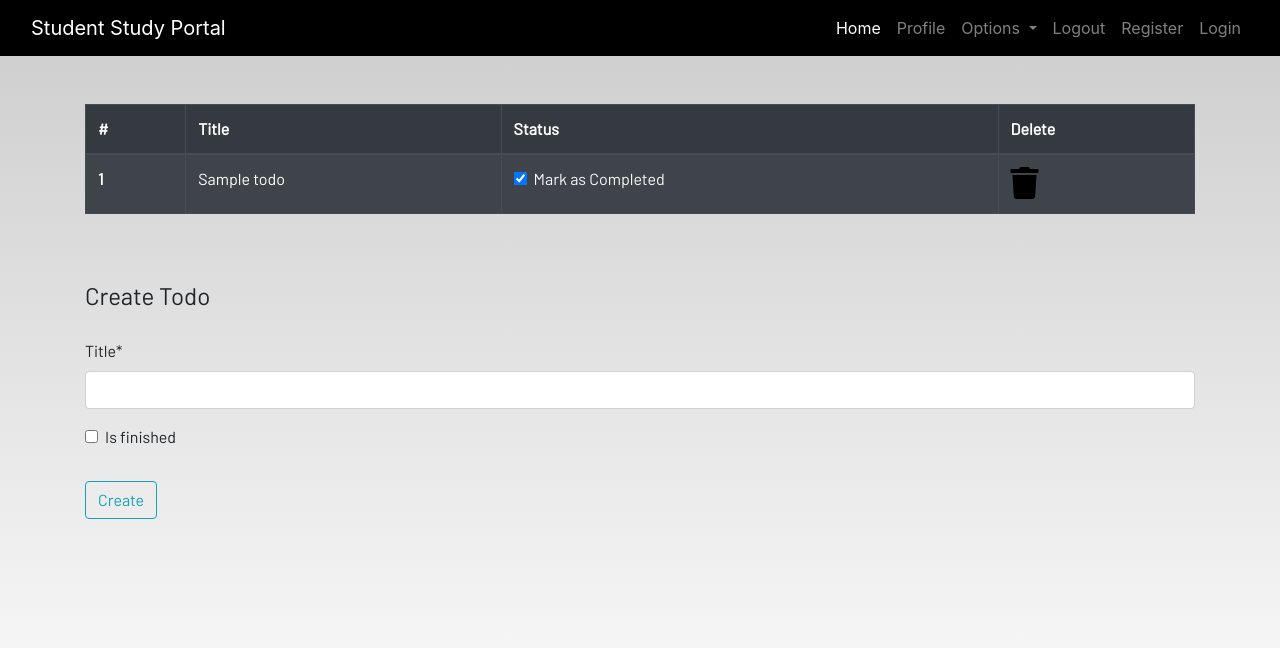
After one commit to Mirii100/studentPortal, a Django app: page /todo/ in a window 1280 px wide. The commit adds this page. Shown: the top 648 px of the page. Run offline with Django 5.2, Linux system fonts and the light colour scheme; a user stored in the database is signed in; tables that the repository leaves empty hold one stand-in row (values such as "Sample post"); some libraries are stand-ins or nearby versions; some web fonts are replaced.

Commit message:
added to and its functionality' ;

```diff
--- a/studentportal/dashboard/admin.py
+++ b/studentportal/dashboard/admin.py
@@ -1,5 +1,5 @@
 from django.contrib import admin
-from  .models import Notes,Homework
+from  .models import Notes,Homework,Todo
 # Register your models here.
 
 admin.site.register(Homework)
@@ -9,3 +9,5 @@ admin.site.register(Homework)
 @admin.register(Notes)
 class NotesAdmin(admin.ModelAdmin):
     list_display = ('title', 'description', 'user', 'created_at')
+
+admin.site.register(Todo)
--- a/studentportal/dashboard/form.py
+++ b/studentportal/dashboard/form.py
@@ -1,5 +1,5 @@
 from django import forms
-from .models import Notes,Homework
+from .models import Notes,Homework,Todo
 
 class NotesForm(forms.ModelForm):
     class Meta:
@@ -17,3 +17,14 @@ class HomeworkForm(forms.ModelForm):
         model = Homework
         widgets ={'due_date':DateInput}
         fields = ['title', 'subject','description', 'due_date','is_finised']
+
+
+
+class DashboardForm(forms.Form):
+    text = forms.CharField(max_length=200,label='enter your serach here  ')
+
+
+class TodoForm(forms.ModelForm):
+    class Meta:
+        model=Todo
+        fields=['title','is_finished']
--- a/studentportal/dashboard/models.py
+++ b/studentportal/dashboard/models.py
@@ -30,3 +30,13 @@ class Homework(models.Model):
 
     def __str__(self):
         return f'{self.user.username} Homework - {self.description} - {self.due_date}'
+
+
+
+class Todo(models.Model):
+    user = models.ForeignKey(User, on_delete=models.CASCADE)
+    title=models.CharField(max_length=200)
+    is_finished = models.BooleanField(default=False)
+
+    def __str__(self):
+        return f'{self.user.username} Todo - {self.title} - {self.is_finished}'
--- a/studentportal/dashboard/urls.py
+++ b/studentportal/dashboard/urls.py
@@ -3,10 +3,17 @@ from . import views
 urlpatterns = [
     path('',views.dashboard_view,name='home'),
     path('notes/',views.notes_view,name='notes'),
+    path('youtube/',views.myYoutube,name='youtube'),
+    path('todo/',views.my_todo,name='todo'),
     path('deleteNote/<int:pk>',views.deleteNote,name='deleteNote'),
     path('notes_detail/<int:pk>/',views.NoteDetailView.as_view(),name='notes_detail'),
     path('homework/',views.homework,name='homework'),
-    path('update_homework/',views.update_homework,name='update_homework'),
+    path('update_homework/<int:pk>/',views.update_homework,name='update_homework'),
+    path('delete_homework/<int:pk>/',views.delete_homework,name='delete_homework'),
+    path('update_todo/<int:pk>/',views.update_todo,name='update_todo'),
+    path('delete_todo/<int:pk>/',views.delete_todo,name='delete_todo'),
+
+
 
 
 ]
--- a/studentportal/dashboard/views.py
+++ b/studentportal/dashboard/views.py
@@ -1,8 +1,10 @@
 from django.shortcuts import render,redirect
 from django.views import generic
 from .form import *
-from.models import Homework
+from . form import DashboardForm
+from.models import Homework,Todo
 from django.contrib import messages
+from youtubesearchpython import VideosSearch
 # Create your views here.
 def dashboard_view(request):
     return render(request,'home.html')
@@ -92,3 +94,122 @@ def update_homework(request,pk=None):
 
     homework.save()
     return redirect('homework')
+
+
+
+def delete_homework(request,pk=None):
+    homework=Homework.objects.get(id=pk)
+    homework.delete()
+    return redirect('homework')
+
+
+
+
+def myYoutube(request):
+    if request.method == 'POST':
+        form = DashboardForm(request.POST)
+        # Safely get the 'text' key from the POST data
+        text = request.POST.get('text', '').strip()  # Default to an empty string if 'text' is not provided
+        if text:  # Proceed only if 'text' is not empty
+            video = VideosSearch(text, limit=20)
+            result_list = []
+            for i in video.result().get('result', []):  # Safeguard against missing 'result'
+                result_dict = {
+                    'input': text,
+                    'title': i.get('title', 'No title available'),
+                    'duration': i.get('duration', 'N/A'),
+                    'thumbnail': i.get('thumbnails', [{}])[0].get('url', ''),
+                    'channel': i.get('channel', {}).get('name', 'Unknown channel'),
+                    'views': i.get('viewCount', {}).get('short', 'N/A'),
+                    'published': i.get('publishedTime', 'Unknown'),
+                    'link': i.get('link', '#'),
+                }
+
+                # Extract description snippets if available
+                desc = ''
+                description_snippet = i.get('descriptionSnippet', [])
+                if isinstance(description_snippet, list):  # Ensure it's iterable
+                    for j in description_snippet:
+                        desc += j.get('text', '')
+
+                result_dict['description'] = desc
+                result_list.append(result_dict)
+
+            context = {
+                'form': form,
+                'results': result_list,
+            }
+            return render(request, 'youtube.html', context)
+        else:
+            # Handle the case where 'text' is empty
+            context = {
+                'form': form,
+                'results': [],
+                'error': "Please enter a search term.",
+            }
+            return render(request, 'youtube.html', context)
+
+    else:
+        form = DashboardForm()
+
+    context = {'form': form}
+    return render(request, 'youtube.html', context)
+
+
+
+
+def my_todo(request):
+    if request.method=='POST':
+        form=TodoForm(request.POST)
+        if form.is_valid():
+            try:
+                finished=request.POST['is_finished']
+                if finished=='on':
+                    finished=True
+                else:
+                    finished=False
+
+
+            except KeyError:
+                finished=False
+            todos=Todo(user=request.user,
+                       title=request.POST['title'],
+                       is_finished=finished)
+            todos.save()
+            messages.success(request,f'Successfully added new todo from {request.user.username}')
+
+
+
+    else:
+
+
+        form=TodoForm()
+    todo=Todo.objects.filter(user=request.user)
+
+    if len(todo)==0 :
+        todos_done=True
+    else:
+        todos_done=False
+
+
+    context = {'todos':todo,
+               'form':form,
+               'todos_done':todos_done,}
+    return render(request, 'todo.html',context)
+
+
+def update_todo(request,pk=None):
+    todo=Todo.objects.get(id=pk)
+    if todo.is_finished==True:
+        todo.is_finished=False
+    else:
+        todo.is_finished=True
+
+    todo.save()
+    return redirect('todo')
+
+
+def delete_todo(request,pk=None):
+    todo=Todo.objects.get(id=pk)
+    todo.delete()
+    return redirect('todo')
--- a/studentportal/templates/base.html
+++ b/studentportal/templates/base.html
@@ -7,7 +7,12 @@
   <meta charset="UTF-8" />
   <meta name="viewport" content="width=device-width, initial-scale=1.0" />
   <meta http-equiv="X-UA-Compatible" content="ie=edge" />
-  <title>Student-dashboard</title>
+  <title>
+{%block title%}
+
+{%endblock%}
+
+  </title>
   <script src="https://ajax.googleapis.com/ajax/libs/jquery/3.5.1/jquery.min.js"></script>
   <link rel="stylesheet" href="https://stackpath.bootstrapcdn.com/bootstrap/4.3.1/css/bootstrap.min.css"
     integrity="sha384-ggOyR0iXCbMQv3Xipma34MD+dH/1fQ784/j6cY/iJTQUOhcWr7x9JvoRxT2MZw1T" crossorigin="anonymous" />
--- a/studentportal/templates/homework.html
+++ b/studentportal/templates/homework.html
@@ -28,7 +28,7 @@
                 <td>{{homework.due}}</td>
 
                 <td>
-                    <a href="#">
+                    <a href="{%url 'update_homework' homework.id%}">
                         <div class="form-check">
 
                         {% if homework.is_finished == True %}
@@ -45,7 +45,7 @@
                         </div>
                     </a>
                 </td>
-                <td><a href="#"><i class="fa fa-trash fa-2x"></i></a></td>
+                <td><a href="{%url 'delete_homework' homework.id %}"><i class="fa fa-trash fa-2x"></i></a></td>
             </tr>
             {% endfor %}
         </tbody>
--- a/studentportal/templates/notes.html
+++ b/studentportal/templates/notes.html
@@ -1,6 +1,11 @@
 {% extends 'base.html' %}
 {% load static %}
 {% load  crispy_forms_tags %}
+
+
+{%block title%}
+Notes section
+{%endblock%}
 {% block content %}
 
 <div class="container">
--- a/studentportal/templates/notes_detail.html
+++ b/studentportal/templates/notes_detail.html
@@ -1,5 +1,10 @@
 {% extends 'base.html' %}
 {% load static %}
+
+{%block title%}
+Notes  viewing
+{%endblock%}
+
 {% block content %}
 
 <section class='text-center container'>
--- /dev/null
+++ b/studentportal/templates/todo.html
@@ -0,0 +1,78 @@
+{% extends 'base.html' %}
+{% load static %}
+{%load crispy_forms_tags %}
+
+{%block title%}
+my to do
+{%endblock%}
+
+
+
+{% block content %}
+
+<div class="container">
+
+    {% if not todos_done %}
+
+
+
+    <table class="table table-striped table-bordered table-hover table-dark">
+        <thead>
+            <tr>
+                <th scope="col">#</th>
+                <th scope="col">Title</th>
+                <th scope="col">Status</th>
+                <th scope="col">Delete</th>
+            </tr>
+        </thead>
+        <tbody>
+{% for todo in todos%}
+
+
+
+            <tr>
+                <th scope="row">{{forloop.counter}}</th>
+                <td>{{todo.title}}</td>
+                <td>
+                    <a href="{% url 'update_todo' todo.id %}">
+                        <div class="form-check">
+
+                            {%if todo.is_finished == True %}
+                            <input class="form-check-input" type="checkbox" value="" checked >
+                            {% else %}
+                            <input class="form-check-input" type="checkbox" value="" >
+                            {%endif%}
+                            <label class="form-check-label text-light" for="flexCheckDefault">
+                                Mark as Completed
+                            </label>
+                        </div>
+                    </a>
+                </td>
+
+                <td><a href="{% url 'delete_todo' todo.id%}"><i class="fa fa-trash fa-2x"></i></a></td>
+            </tr>
+
+{%endfor %}
+        </tbody>
+    </table>
+    {%else %}
+    <h4>All tasks have been done!! create to add more</h4>
+    {%endif%}
+</div><br><br>
+<div class="container">
+    <form method="POST">
+        {% csrf_token %}
+        <fieldset class="form-group">
+            <legend class="border-bottom mb-4">Create Todo</legend>
+            {{ form|crispy}}
+
+        </fieldset>
+        <div class="form-group">
+            <button href="" class="btn btn-outline-info" type="submit">
+                Create
+            </button>
+        </div>
+    </form>
+</div>
+
+{% endblock content %}
```
Also changed, not shown: studentportal/templates/home.html (+6 -2 lines), studentportal/templates/youtube.html (added, +51 -0 lines), studentportal/dashboard/migrations/0003_todo.py (added), 1 other file.
